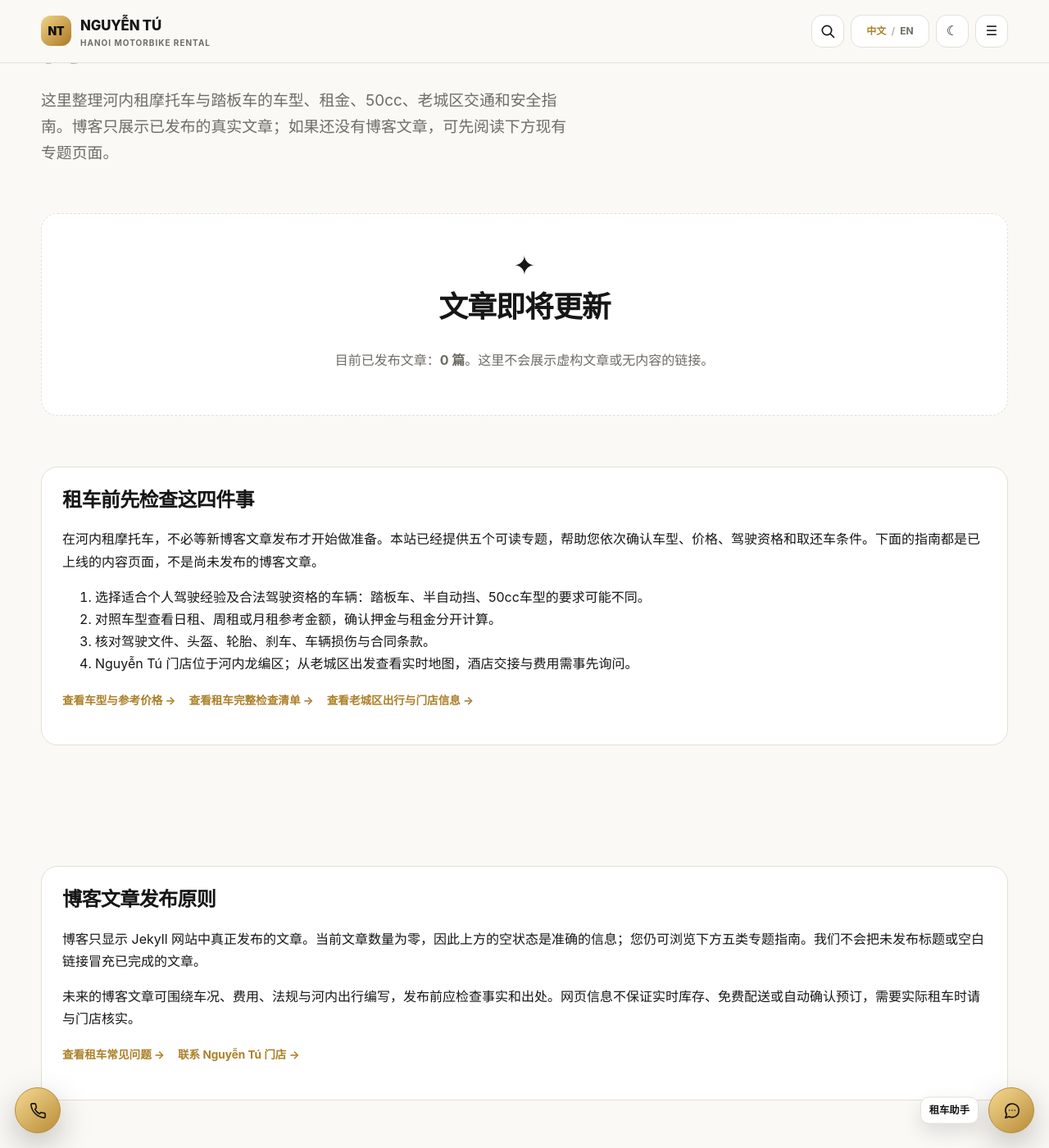
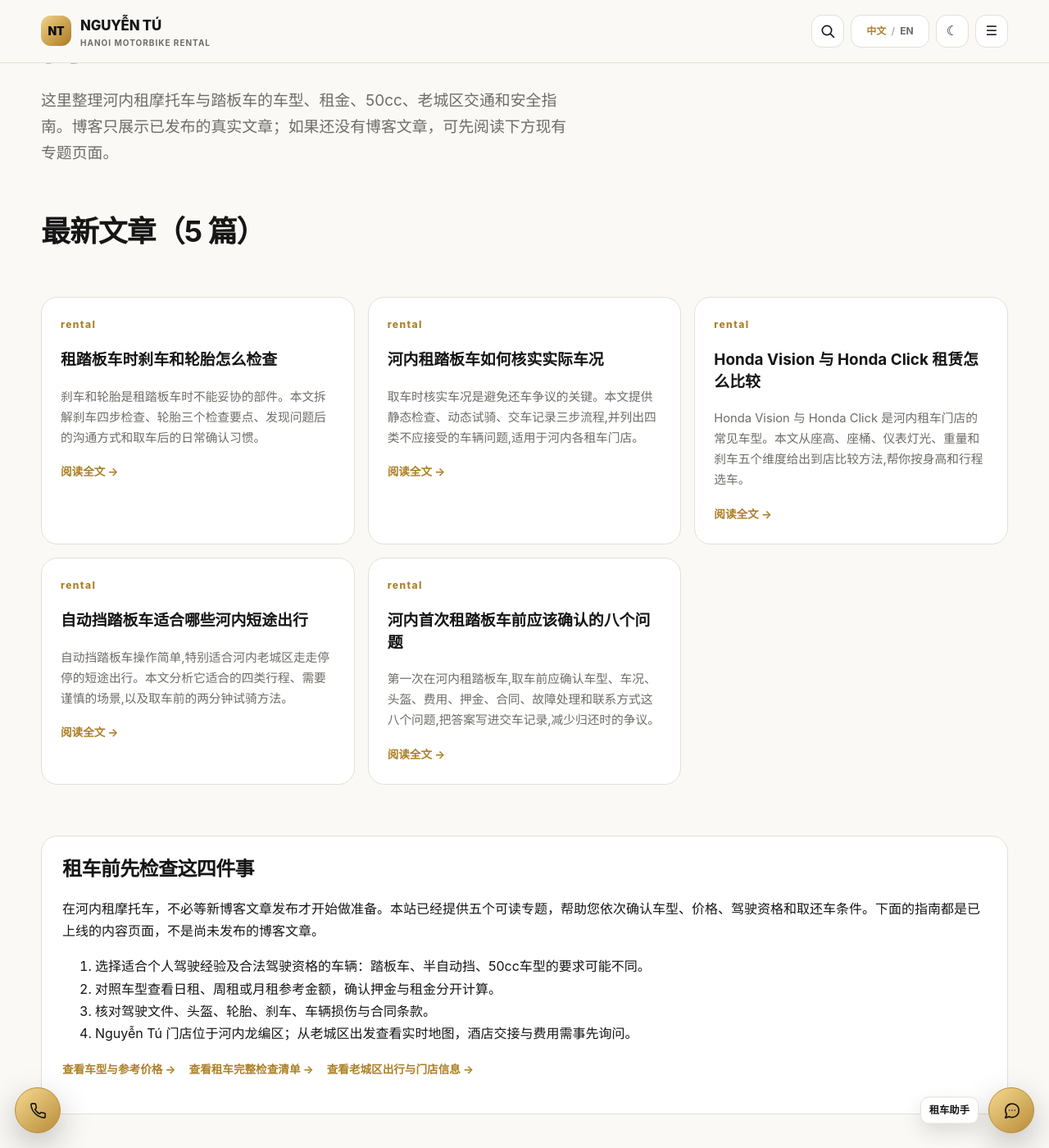
Before and after one commit to thuexemayhanoi/china, a Jekyll site: the page built from blog/index.html, in a window 1280 px wide and 1400 px high, scrolled down 234 px. Shown: the whole window at 82% size. Built offline with Jekyll 4.4.1, drawn with Linux system fonts in a browser that asks for light colours.

Commit message:
release(china): stage five automatic-QA approved posts CN-0001..0005

```diff
--- a/_drafts/CN-0001.md
+++ b/_posts/2026-10-11-hanoi-rental-scooters-01.md
@@ -1,14 +1,17 @@
 ---
 article_id: "CN-0001"
 layout: "post"
-topic: rental
-subtopic: scooters
-permalink: /blog/hanoi-rental-scooters-01/
-title: 河内首次租踏板车前应该确认的八个问题
-description: 第一次在河内租踏板车,取车前应确认车型、车况、头盔、费用、押金、合同、故障处理和联系方式这八个问题,把答案写进交车记录,减少归还时的争议。
-primary_keyword: 河内踏板车租赁
+topic: "rental"
+subtopic: "scooters"
+permalink: "/blog/hanoi-rental-scooters-01/"
+title: "河内首次租踏板车前应该确认的八个问题"
+description: "第一次在河内租踏板车,取车前应确认车型、车况、头盔、费用、押金、合同、故障处理和联系方式这八个问题,把答案写进交车记录,减少归还时的争议。"
+primary_keyword: "河内踏板车租赁"
+date: "2026-10-11 15:28:06 +0700"
+seo_silo: "rental/scooters"
+breadcrumbs: [{"label":"博客","href":"/blog/"},{"label":"专题","href":"/topics/rental/scooters/"},{"label":"河内首次租踏板车前应该确认的八个问题"}]
+publication_method: "automated_qa"
 ---
-
 第一次在陌生城市租摩托车,大多数人担心的不是骑行本身,而是信息不对称:车型没确认、费用没问清、车况没记录,归还时就容易产生分歧。如果你正在计划河内踏板车租赁,下面这八个问题建议在签合同之前逐条向门店确认,并把答案写进交车单或拍照留存。
 
 ## 先确认车辆本身的四个问题
--- a/_drafts/CN-0002.md
+++ b/_posts/2026-10-11-hanoi-rental-scooters-02.md
@@ -1,14 +1,17 @@
 ---
 article_id: "CN-0002"
 layout: "post"
-topic: rental
-subtopic: scooters
-permalink: /blog/hanoi-rental-scooters-02/
-title: 自动挡踏板车适合哪些河内短途出行
-description: 自动挡踏板车操作简单,特别适合河内老城区走走停停的短途出行。本文分析它适合的四类行程、需要谨慎的场景,以及取车前的两分钟试骑方法。
-primary_keyword: 河内踏板车租赁
+topic: "rental"
+subtopic: "scooters"
+permalink: "/blog/hanoi-rental-scooters-02/"
+title: "自动挡踏板车适合哪些河内短途出行"
+description: "自动挡踏板车操作简单,特别适合河内老城区走走停停的短途出行。本文分析它适合的四类行程、需要谨慎的场景,以及取车前的两分钟试骑方法。"
+primary_keyword: "河内踏板车租赁"
+date: "2026-10-11 15:28:06 +0700"
+seo_silo: "rental/scooters"
+breadcrumbs: [{"label":"博客","href":"/blog/"},{"label":"专题","href":"/topics/rental/scooters/"},{"label":"自动挡踏板车适合哪些河内短途出行"}]
+publication_method: "automated_qa"
 ---
-
 很多人第一次来河内,都会注意到老城区的街道又窄又密,红绿灯少、路口多,车流几乎从早到晚不间断。在这种路况下,自动挡踏板车的优势确实明显,但它并不是所有行程的最优解。本文聊聊哪些短途场景适合自动挡踏板车,哪些情况下你需要重新考虑车型。
 
 ## 为什么短途出行偏爱自动挡
--- a/_drafts/CN-0003.md
+++ b/_posts/2026-10-11-hanoi-rental-scooters-03.md
@@ -1,14 +1,17 @@
 ---
 article_id: "CN-0003"
 layout: "post"
-topic: rental
-subtopic: scooters
-permalink: /blog/hanoi-rental-scooters-03/
-title: Honda Vision 与 Honda Click 租赁怎么比较
-description: Honda Vision 与 Honda Click 是河内租车门店的常见车型。本文从座高、座桶、仪表灯光、重量和刹车五个维度给出到店比较方法,帮你按身高和行程选车。
-primary_keyword: 河内踏板车租赁
+topic: "rental"
+subtopic: "scooters"
+permalink: "/blog/hanoi-rental-scooters-03/"
+title: "Honda Vision 与 Honda Click 租赁怎么比较"
+description: "Honda Vision 与 Honda Click 是河内租车门店的常见车型。本文从座高、座桶、仪表灯光、重量和刹车五个维度给出到店比较方法,帮你按身高和行程选车。"
+primary_keyword: "河内踏板车租赁"
+date: "2026-10-11 15:28:06 +0700"
+seo_silo: "rental/scooters"
+breadcrumbs: [{"label":"博客","href":"/blog/"},{"label":"专题","href":"/topics/rental/scooters/"},{"label":"Honda Vision 与 Honda Click 租赁怎么比较"}]
+publication_method: "automated_qa"
 ---
-
 在河内的租车门店里,Honda Vision 和 Honda Click 是出镜率很高的两款自动挡踏板车。对游客来说,它们看起来大同小异,租金也常在同一档位。本文给出一套到店比较的思路,帮助你根据自己的身高、行李和骑行习惯做选择,而不是只凭外观下决定。
 
 ## 先了解两款车的共同点
--- a/_drafts/CN-0004.md
+++ b/_posts/2026-10-11-hanoi-rental-scooters-04.md
@@ -1,14 +1,17 @@
 ---
 article_id: "CN-0004"
 layout: "post"
-topic: rental
-subtopic: scooters
-permalink: /blog/hanoi-rental-scooters-04/
-title: 河内租踏板车如何核实实际车况
-description: 取车时核实车况是避免还车争议的关键。本文提供静态检查、动态试骑、交车记录三步流程,并列出四类不应接受的车辆问题,适用于河内各租车门店。
-primary_keyword: 河内踏板车租赁
+topic: "rental"
+subtopic: "scooters"
+permalink: "/blog/hanoi-rental-scooters-04/"
+title: "河内租踏板车如何核实实际车况"
+description: "取车时核实车况是避免还车争议的关键。本文提供静态检查、动态试骑、交车记录三步流程,并列出四类不应接受的车辆问题,适用于河内各租车门店。"
+primary_keyword: "河内踏板车租赁"
+date: "2026-10-11 15:28:06 +0700"
+seo_silo: "rental/scooters"
+breadcrumbs: [{"label":"博客","href":"/blog/"},{"label":"专题","href":"/topics/rental/scooters/"},{"label":"河内租踏板车如何核实实际车况"}]
+publication_method: "automated_qa"
 ---
-
 租车最容易吃亏的环节,不是价格,而是取车时没把车况核实清楚。旧划痕没记录、刹车偏软没发现、灯光不亮没注意,还车时都可能变成争议。本文给出一套从静态到动态的核实流程,适用于河内的任何一家租车门店。
 
 ## 静态检查:绕车一圈
--- a/_drafts/CN-0005.md
+++ b/_posts/2026-10-11-hanoi-rental-scooters-05.md
@@ -1,14 +1,17 @@
 ---
 article_id: "CN-0005"
 layout: "post"
-topic: rental
-subtopic: scooters
-permalink: /blog/hanoi-rental-scooters-05/
-title: 租踏板车时刹车和轮胎怎么检查
-description: 刹车和轮胎是租踏板车时不能妥协的部件。本文拆解刹车四步检查、轮胎三个检查要点、发现问题后的沟通方式和取车后的日常确认习惯。
-primary_keyword: 河内踏板车租赁
+topic: "rental"
+subtopic: "scooters"
+permalink: "/blog/hanoi-rental-scooters-05/"
+title: "租踏板车时刹车和轮胎怎么检查"
+description: "刹车和轮胎是租踏板车时不能妥协的部件。本文拆解刹车四步检查、轮胎三个检查要点、发现问题后的沟通方式和取车后的日常确认习惯。"
+primary_keyword: "河内踏板车租赁"
+date: "2026-10-11 15:28:06 +0700"
+seo_silo: "rental/scooters"
+breadcrumbs: [{"label":"博客","href":"/blog/"},{"label":"专题","href":"/topics/rental/scooters/"},{"label":"租踏板车时刹车和轮胎怎么检查"}]
+publication_method: "automated_qa"
 ---
-
 刹车和轮胎是租踏板车时唯二不能妥协的部件。外观旧一点不影响安全,刹车偏软、轮胎老化则直接关系骑行安全。本文把取车时的检查动作拆成具体步骤,十分钟内可以完成,适合每一位在河内取车的骑行者。
 
 ## 刹车检查的四个动作
```
